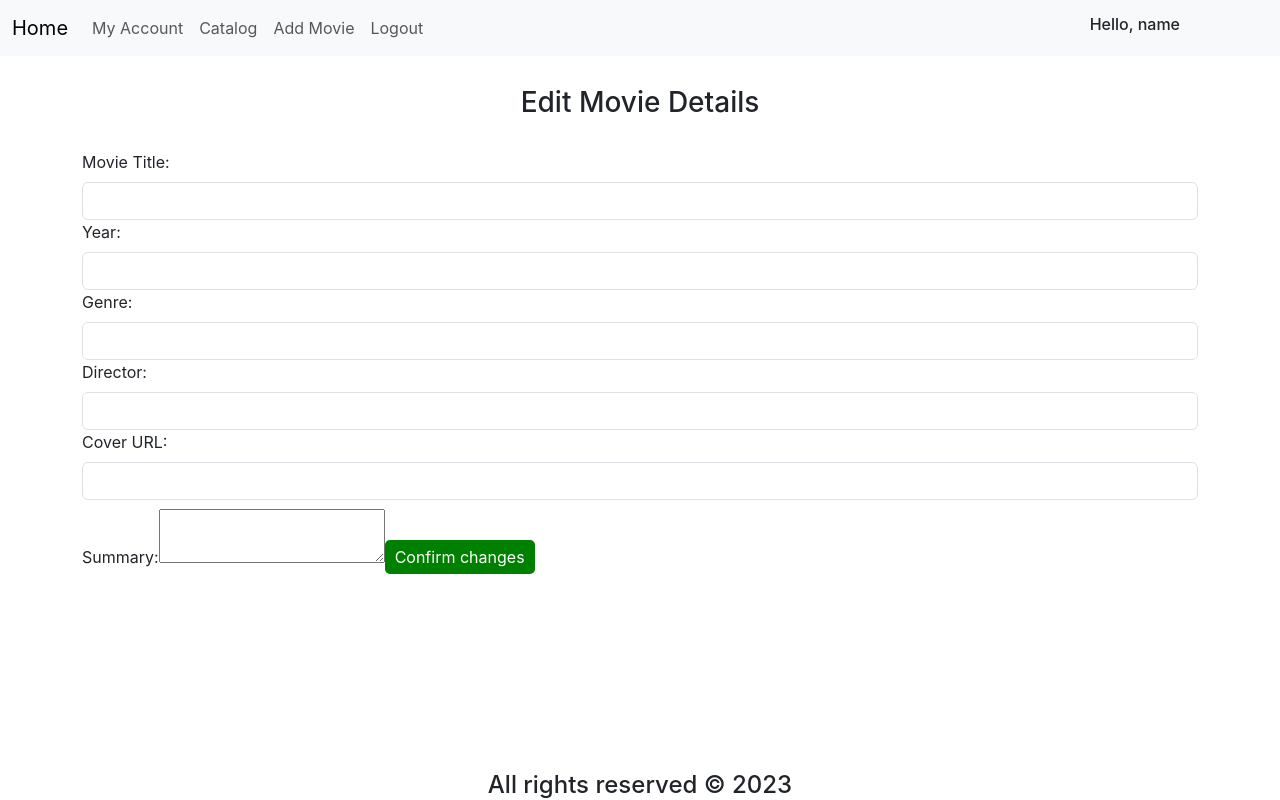
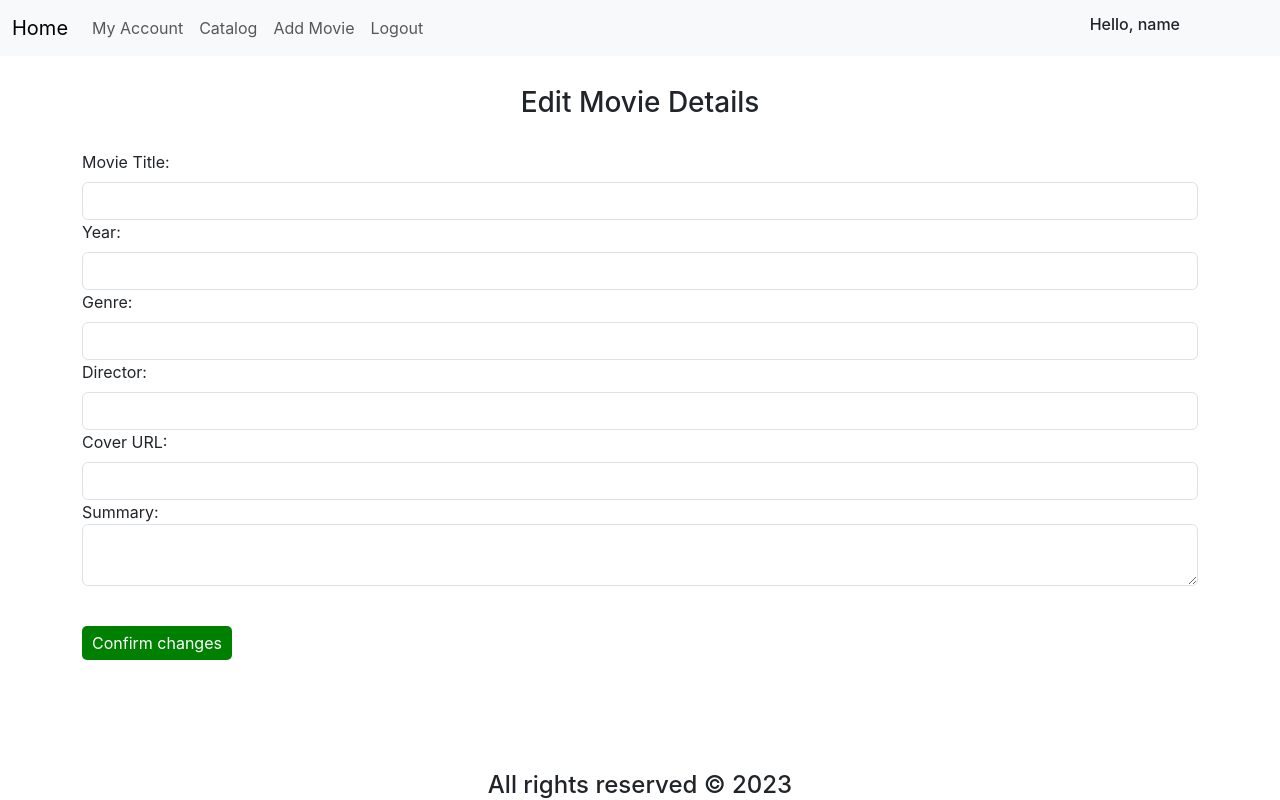
Before and after one commit to EmilPopovski24/react-course-project, a React (Create React App) app: page /catalog/1/edit in a window 1280 px wide. Built offline with nearby package versions, Linux system fonts and the light colour scheme; no server answers; sample sign-in values are in the browser's storage.

Commit message:
Update EditMovie.js

```diff
--- a/src/components/EditMovie/EditMovie.js
+++ b/src/components/EditMovie/EditMovie.js
@@ -52,7 +52,7 @@ export const EditMovie = ({
                 <input value={values.coverUrl} onChange={changeHandler} type="coverUrl" name="coverUrl" className="form-control" id="coverUrl" aria-describedby="emailHelp" />
 
                 <label htmlFor="summary">Summary:</label>
-                <textarea value={values.summary} onChange={changeHandler} name="summary" id="summary"></textarea>
+                <textarea value={values.summary} onChange={changeHandler} name="summary" id="summary" className="form-control"></textarea>
 
                 <button type="submit" className="btn-primary">Confirm changes</button>
 
```
